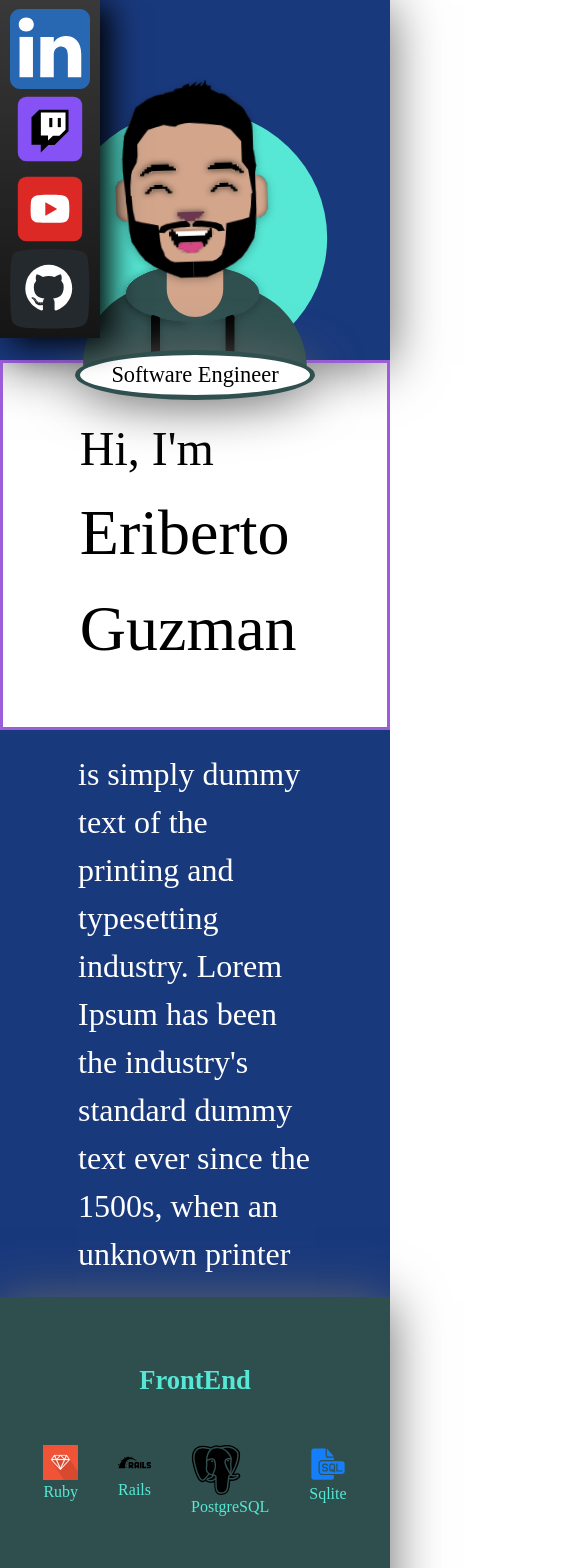
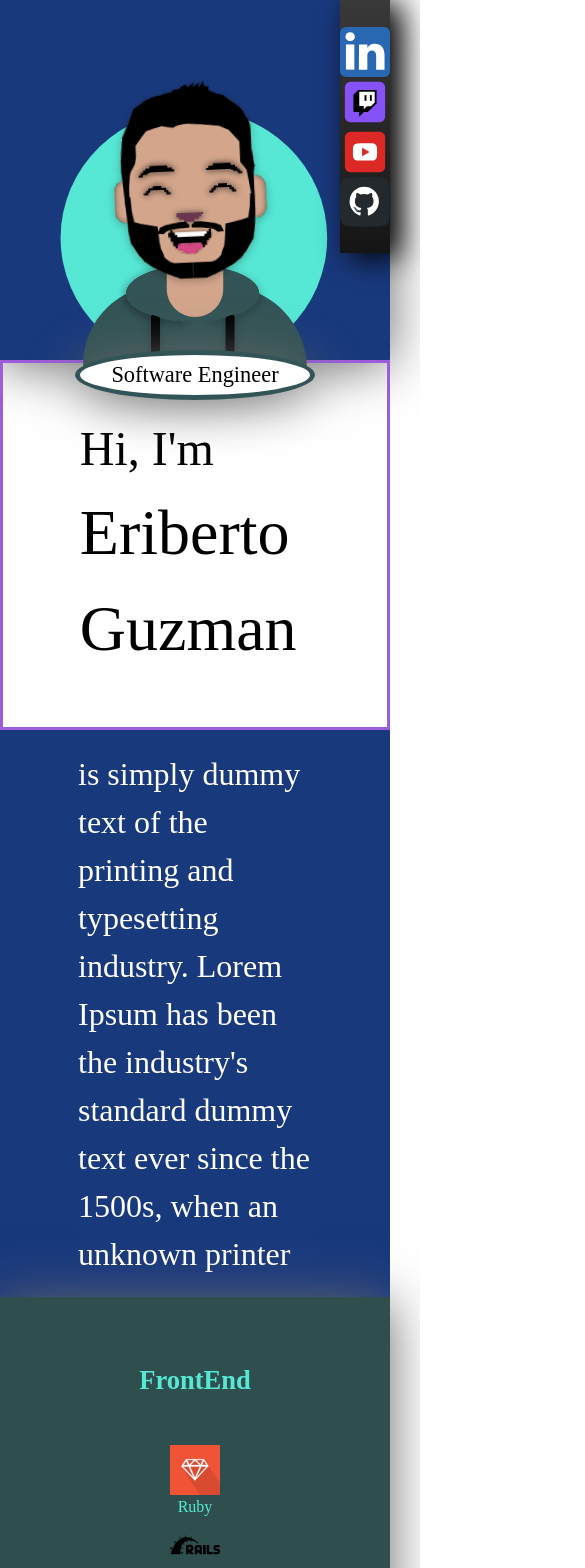
Before and after one commit to Ejguzman3988/portfolio-website, a React (Create React App) app: page / in a window 390 px wide. Shown: the top 1568 px of the page, 585 px wide, since content can reach past the window. Built offline with nearby package versions, Linux system fonts and the light colour scheme; data requests are answered from the project's data file.

Commit message:
Adds @media support for Contact Projects Sidebar and Skills, 600px.

```diff
--- a/src/components/Contact/Contact.css
+++ b/src/components/Contact/Contact.css
@@ -75,3 +75,36 @@
   animation: change-colors 15s ease-in-out infinite;
   box-shadow: 0px 5px 50px dimgrey;
 }
+/* Portrait and Landscape */
+@media only screen and (max-width: 600px) {
+  .contact {
+    background: darkslategray;
+    color: var(--blue-green);
+    display: flex;
+    flex-direction: column;
+    font-size: 2em;
+    padding: 5% 20% 5% 20%;
+    box-shadow: 0px 5px 50px dimgrey;
+  }
+  .contact__form {
+    margin-left: 20%;
+    width: 100%;
+    font-size: 0.75rem;
+    border: 5px black solid;
+    border-radius: 3px;
+    /* padding: 0 20px 50px 20px; */
+    /* width: 50vw; */
+    box-shadow: 2px 5px 5px #0c1835;
+    display: grid;
+    grid-template-areas:
+      "error"
+      "emailL"
+      "emailI"
+      "messageL"
+      "messageI"
+      "btn";
+    grid-template-columns: 1.5fr 2fr;
+    grid-template-rows: 0fr 0.2fr 1fr 0.25fr;
+    grid-gap: 10px;
+  }
+}
--- a/src/components/Contact/Contact.js
+++ b/src/components/Contact/Contact.js
@@ -1,4 +1,4 @@
-import React from "react";
+// import React from "react";
 import LogoGrin from "../svg/LogoGrin";
 import "./Contact.css";
 import EmailForm from "./EmailForm";
--- a/src/components/Projects/Projects.css
+++ b/src/components/Projects/Projects.css
@@ -126,3 +126,26 @@
 .hide-video {
   display: none;
 }
+
+@media only screen and (max-width: 600px) {
+  .video-modal {
+    position: fixed;
+    top: 0px;
+    left: 0px;
+    background: rgba(128, 128, 128, 0.496);
+    height: 100%;
+    width: 100%;
+    z-index: 1;
+    display: flex;
+    align-items: center;
+    justify-content: center;
+  }
+  .video {
+    position: absolute;
+    height: 40%;
+    width: 60%;
+    z-index: 100;
+    margin-top: -25px;
+    border: rgba(0, 0, 0, 0.215) inset;
+  }
+}
--- a/src/components/Sidebar/Sidebar.css
+++ b/src/components/Sidebar/Sidebar.css
@@ -1,7 +1,7 @@
 .sidebar {
   position: absolute;
   top: 30%;
-  left: 0px;
+  right: 0px;
   height: 40vh;
   width: 100px;
   /* opacity: 0.95; */
@@ -16,3 +16,23 @@
 .sidebar__logos {
   width: 80px;
 }
+
+@media only screen and (max-width: 600px) {
+  .sidebar {
+    position: absolute;
+    top: 30%;
+    right: 0px;
+    height: 30vh;
+    width: 50px;
+
+    box-shadow: 10px 5px 30px rgb(0, 0, 0);
+    display: flex;
+    flex-direction: column;
+    align-items: center;
+    justify-content: center;
+    background: linear-gradient(to bottom, #393939 0%, #151515 100%);
+  }
+  .sidebar__logos {
+    width: 50px;
+  }
+}
--- a/src/components/Sidebar/Sidebar.js
+++ b/src/components/Sidebar/Sidebar.js
@@ -19,13 +19,24 @@ const Sidebar = () => {
     setNewTop(window.scrollY + Math.abs(window.screenY * 0.5));
   };
 
+  const links = [
+    { image: linkedin, url: "https://www.linkedin.com/in/eriberto-guzman" },
+    { image: twitch, url: "https://www.twitch.tv/eridotdev" },
+    {
+      image: youtube,
+      url: "https://www.youtube.com/channel/UCg_UvLDQvjd_kEunSlt8NTg/featured",
+    },
+    { image: github, url: "https://github.com/Ejguzman3988" },
+  ];
+
   return (
     <div className="sidebar" style={{ top: newTop }}>
       <div className="sidebar__logos">
-        <img src={linkedin} />
-        <img src={twitch} />
-        <img src={youtube} />
-        <img src={github} />
+        {links.map((link) => (
+          <a href={link.url} target="_blank">
+            <img src={link.image}></img>
+          </a>
+        ))}
       </div>
     </div>
   );
--- a/src/components/Skills/Skills.css
+++ b/src/components/Skills/Skills.css
@@ -25,3 +25,14 @@
 .skill__image {
   width: 50px;
 }
+
+@media only screen and (max-width: 600px) {
+  .skills__front,
+  .skills__back {
+    display: flex;
+    flex-direction: column;
+    justify-content: center;
+    align-items: center;
+    margin: 0 20px 50px 20px;
+  }
+}
```
Also changed, not shown: src/images/javascript.svg.
